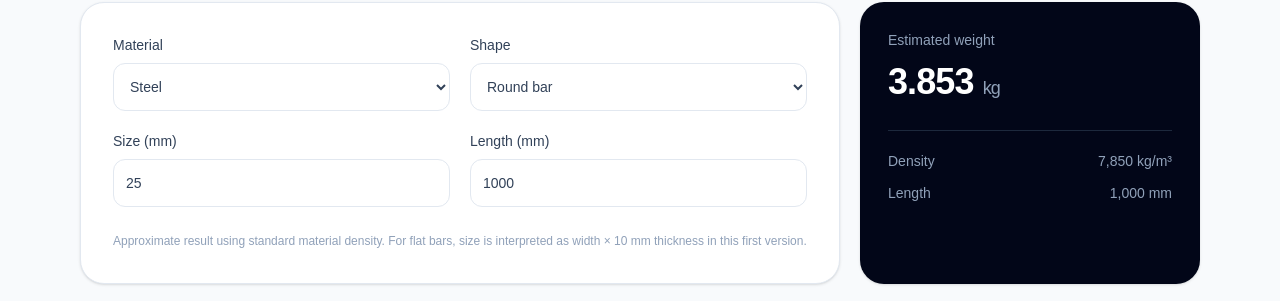
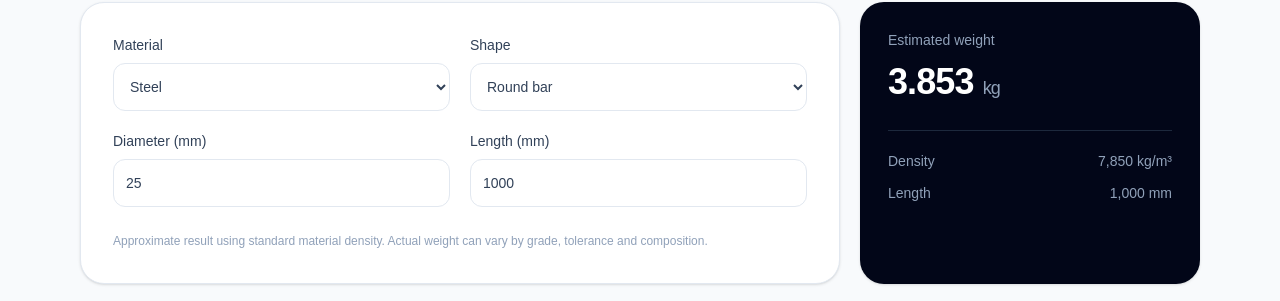
Before and after one commit to farukislamyt/any-tools, a Next.js app: page /tools/metal-weight in a window 1280 px wide. Shown: the part 271-572 px from the top of the page. Built offline with nearby package versions, Linux system fonts and the light colour scheme.

Commit message:
fix: make flat bar dimensions accurate

```diff
--- a/app/tools/metal-weight/page.tsx
+++ b/app/tools/metal-weight/page.tsx
@@ -4,21 +4,23 @@ import { useMemo, useState } from "react";
 import { ToolShell } from "@/components/tool-shell";
 
 const materials = { Steel: 7850, "Stainless Steel": 8000, Aluminum: 2700, Copper: 8960, Brass: 8500 };
-
 type Shape = "round" | "square" | "flat";
 
 export default function MetalWeightPage() {
   const [material, setMaterial] = useState<keyof typeof materials>("Steel");
   const [shape, setShape] = useState<Shape>("round");
-  const [dimension, setDimension] = useState("25");
+  const [size, setSize] = useState("25");
+  const [thickness, setThickness] = useState("6");
   const [length, setLength] = useState("1000");
 
   const weight = useMemo(() => {
-    const d = Number(dimension), l = Number(length);
-    if (!d || !l || d < 0 || l < 0) return 0;
-    const area = shape === "round" ? Math.PI * (d / 2) ** 2 : shape === "square" ? d * d : d * 10;
+    const a = Number(size), t = Number(thickness), l = Number(length);
+    if (!a || !l || a < 0 || l < 0 || (shape === "flat" && (!t || t < 0))) return 0;
+    const area = shape === "round" ? Math.PI * (a / 2) ** 2 : shape === "square" ? a * a : a * t;
     return (area * l * materials[material]) / 1e9;
-  }, [dimension, length, material, shape]);
+  }, [size, thickness, length, material, shape]);
+
+  const sizeLabel = shape === "round" ? "Diameter (mm)" : shape === "square" ? "Side (mm)" : "Width (mm)";
 
   return <ToolShell title="Metal Weight Calculator" description="Estimate the weight of common metal bars from dimensions, length and material density.">
     <div className="grid gap-5 lg:grid-cols-[1fr_340px]">
@@ -26,10 +28,11 @@ export default function MetalWeightPage() {
         <div className="grid gap-5 sm:grid-cols-2">
           <label className="text-sm font-medium text-slate-700">Material<select value={material} onChange={e => setMaterial(e.target.value as keyof typeof materials)} className="mt-2 h-12 w-full rounded-xl border border-slate-200 bg-white px-3 outline-none focus:border-blue-500">{Object.keys(materials).map(m => <option key={m}>{m}</option>)}</select></label>
           <label className="text-sm font-medium text-slate-700">Shape<select value={shape} onChange={e => setShape(e.target.value as Shape)} className="mt-2 h-12 w-full rounded-xl border border-slate-200 bg-white px-3 outline-none focus:border-blue-500"><option value="round">Round bar</option><option value="square">Square bar</option><option value="flat">Flat bar</option></select></label>
-          <label className="text-sm font-medium text-slate-700">Size (mm)<input inputMode="decimal" value={dimension} onChange={e => setDimension(e.target.value)} className="mt-2 h-12 w-full rounded-xl border border-slate-200 px-3 outline-none focus:border-blue-500" /></label>
+          <label className="text-sm font-medium text-slate-700">{sizeLabel}<input inputMode="decimal" value={size} onChange={e => setSize(e.target.value)} className="mt-2 h-12 w-full rounded-xl border border-slate-200 px-3 outline-none focus:border-blue-500" /></label>
+          {shape === "flat" && <label className="text-sm font-medium text-slate-700">Thickness (mm)<input inputMode="decimal" value={thickness} onChange={e => setThickness(e.target.value)} className="mt-2 h-12 w-full rounded-xl border border-slate-200 px-3 outline-none focus:border-blue-500" /></label>}
           <label className="text-sm font-medium text-slate-700">Length (mm)<input inputMode="decimal" value={length} onChange={e => setLength(e.target.value)} className="mt-2 h-12 w-full rounded-xl border border-slate-200 px-3 outline-none focus:border-blue-500" /></label>
         </div>
-        <p className="mt-6 text-xs leading-5 text-slate-400">Approximate result using standard material density. For flat bars, size is interpreted as width × 10 mm thickness in this first version.</p>
+        <p className="mt-6 text-xs leading-5 text-slate-400">Approximate result using standard material density. Actual weight can vary by grade, tolerance and composition.</p>
       </section>
       <aside className="rounded-3xl bg-slate-950 p-7 text-white shadow-sm"><p className="text-sm text-slate-400">Estimated weight</p><div className="mt-3 text-4xl font-bold tracking-tight">{weight.toFixed(3)} <span className="text-lg font-medium text-slate-400">kg</span></div><div className="mt-7 border-t border-slate-800 pt-5 text-sm text-slate-400"><div className="flex justify-between"><span>Density</span><span>{materials[material].toLocaleString()} kg/m³</span></div><div className="mt-3 flex justify-between"><span>Length</span><span>{Number(length || 0).toLocaleString()} mm</span></div></div></aside>
     </div>
```
